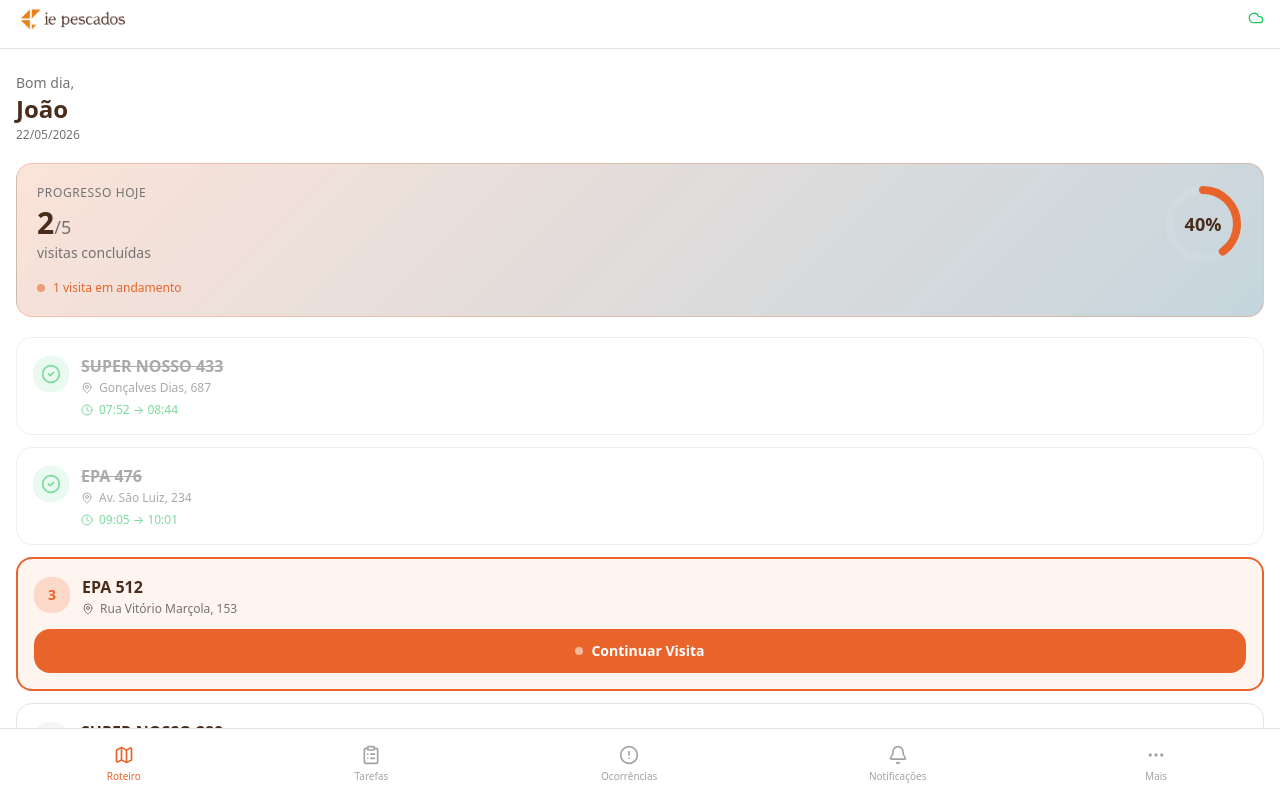
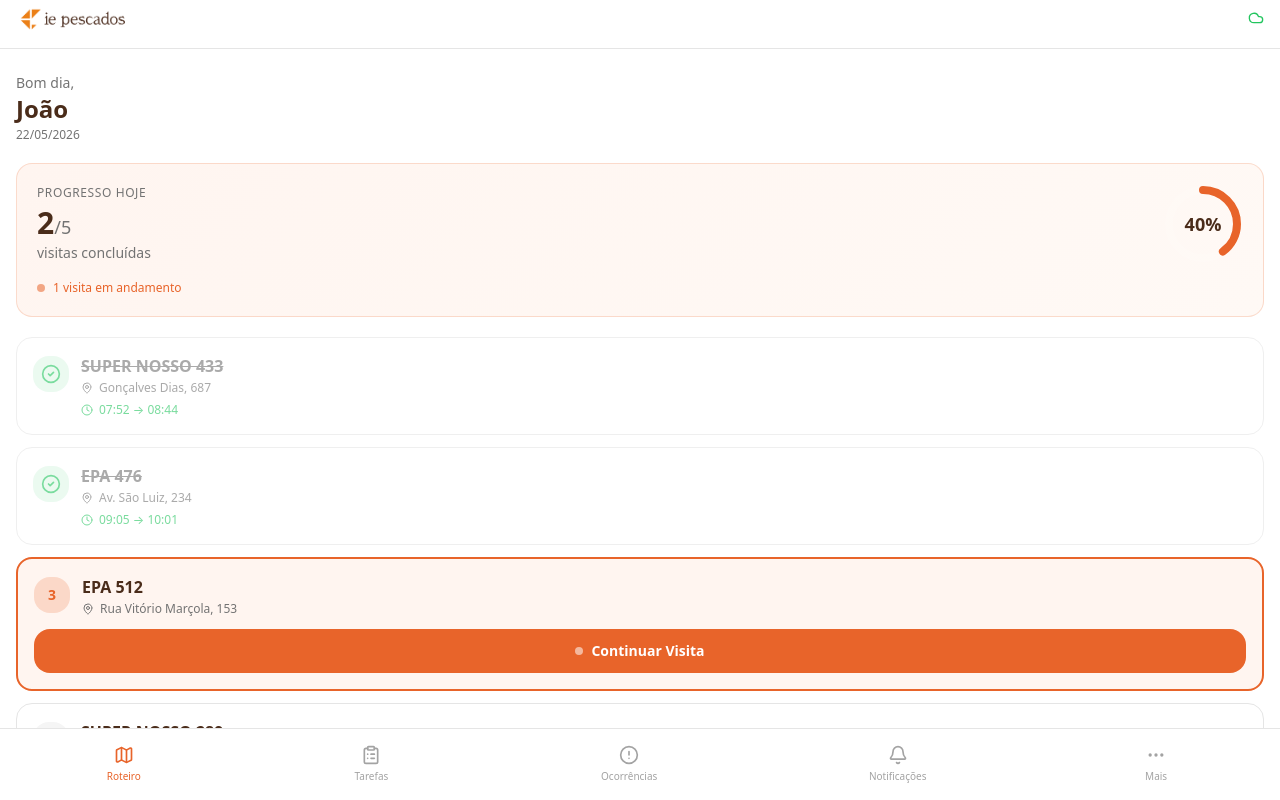
Before and after one commit to Lucasmagdev/iepescadosclaude, a React (Vite) app: page /login in a window 1280 px wide. Both pictures are taken after typing "name@example.com", "Sample123" into the empty fields and a click on the button "Entrar". Shown: the top 800 px of the page. Built offline with nearby package versions, Linux system fonts and the light colour scheme.

Commit message:
fix: progress card light orange gradient, remove ocean blue tint

```diff
--- a/src/pages/promotor/RoteiroPage.tsx
+++ b/src/pages/promotor/RoteiroPage.tsx
@@ -43,8 +43,8 @@ export default function RoteiroPage() {
       <div
         className="rounded-2xl p-5 relative overflow-hidden"
         style={{
-          background: 'linear-gradient(135deg, rgba(232,100,42,0.18) 0%, rgba(28,91,122,0.25) 100%)',
-          border: '1px solid rgba(232,100,42,0.25)',
+          background: 'linear-gradient(135deg, #FFF5F0 0%, #FFF9F5 100%)',
+          border: '1px solid rgba(232,100,42,0.2)',
         }}
       >
         <div className="flex items-center justify-between">
```
